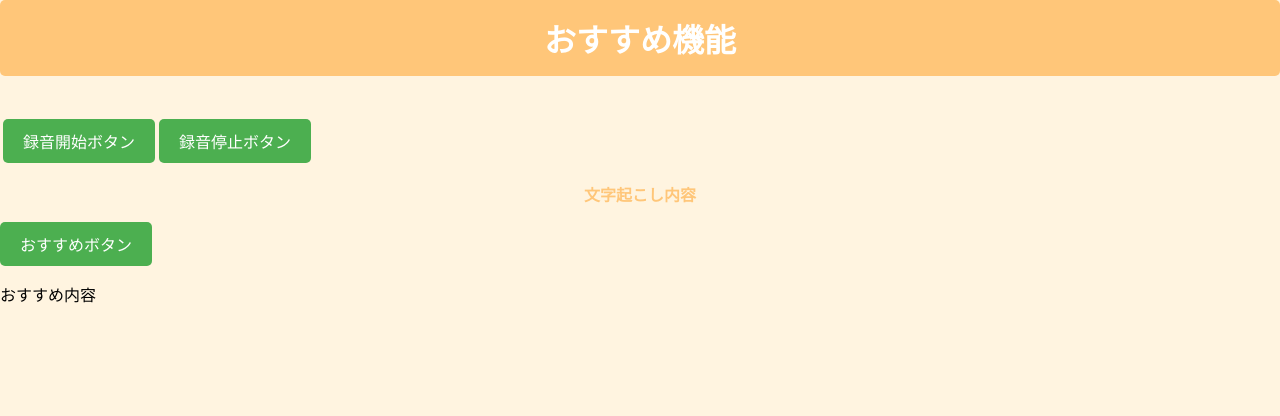
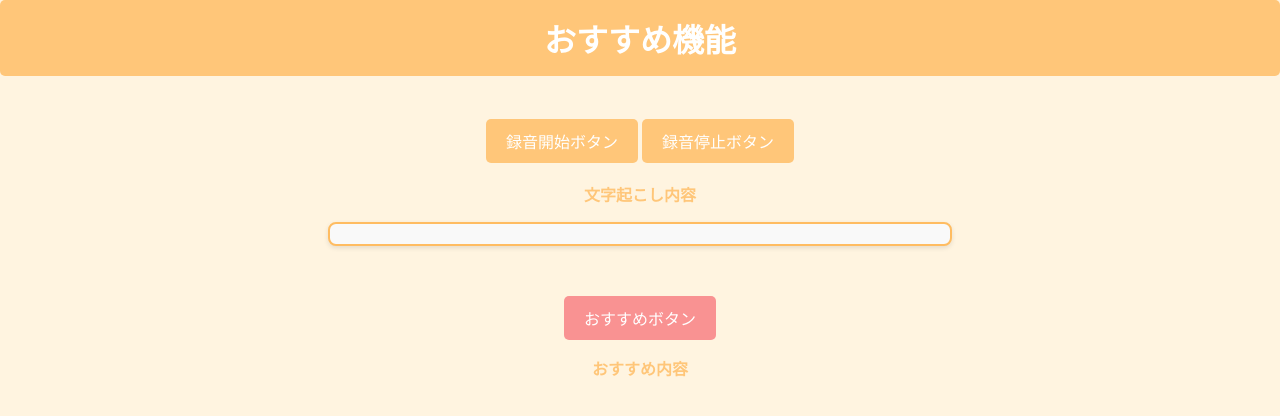
Before and after one commit to takusandayooo/geekcamp-vol-16, a Flask app: page /voice_recognition in a window 1280 px wide. Shown: the top 416 px of the page. Run offline with Flask 3, Linux system fonts and the light colour scheme.

Commit message:
fix: 音声認識されないバグを修正

```diff
--- a/main/templates/voice_recognition.html
+++ b/main/templates/voice_recognition.html
@@ -1,6 +1,5 @@
 <!DOCTYPE html>
 <html lang="ja">
-
   <head>
     <meta charset="UTF-8" />
     <meta name="viewport" content="width=device-width, initial-scale=1.0" />
@@ -12,54 +11,60 @@
   </head>
 
   <body>
+    <div class="h1">
       <h1>おすすめ機能</h1>
+    </div>
 
+    <div class="center">
       <table>
         <tr>
           <td>
-                <button class="custom-button" id="voice-on-button" onclick="voiceOnText()">
+            <button
+              class="custom-button"
+              id="voice-on-button"
+              onclick="voiceOnText()"
+            >
               録音開始ボタン
             </button>
           </td>
           <td>
-                <button class="custom-button" id="voice-off-button" onclick="voiceOffText()">
+            <button
+              class="custom-button"
+              id="voice-off-button"
+              onclick="voiceOffText()"
+            >
               録音停止ボタン
             </button>
           </td>
         </tr>
       </table>
+    </div>
 
     <div class="content">
       <p>文字起こし内容</p>
     </div>
+
     <div class="content">
       <div id="non-message-content"></div>
     </div>
 
-    <button class="custom-button" onclick="displayText()">
+    <div class="text-container">
+      <div class="voicecontent">
+        <div id="non-voice-content"></div>
+      </div>
+    </div>
+
+    <div class="center">
+      <button class="osusume-button" onclick="displayText()">
         おすすめボタン
       </button>
-
+    </div>
+    <div class="content">
       <p>おすすめ内容</p>
+    </div>
+    <div class="center">
       <div id="non-text-content"></div>
-
-    <style>
-        .custom-button {
-            background-color: #4caf50;
-            /*緑色 */
-            color: white;
-            padding: 10px 20px;
-            border: none;
-            border-radius: 5px;
-            cursor: pointer;
-            font-size: 16px;
-        }
-
-        .custom-button:hover {
-            background-color: #45a049;
-            /* ホバー時の色 */
-        }
-    </style>
+    </div>
 
     <script>
       var flag = 0;
@@ -97,8 +102,6 @@
                 */
 
           speech.onend = function () {
-                    document.getElementById("non-message-content").innerText +=
-                        " 録音終了。";
             if (flag == 1) {
               speech.start();
             } else {
@@ -118,6 +121,7 @@
           // 録音中の場合のみ停止
           flag = 0; // 録音中フラグをリセット
           speech.stop(); // 音声認識を停止
+
           document.getElementById("non-message-content").innerText =
             " 録音終了。";
         } else {
@@ -142,5 +146,4 @@
       }
     </script>
   </body>
-
 </html>
```
Also changed, not shown: main/templates/follow_up.html (+0 -9 lines). Lines whose indentation alone changed are shown as unchanged.
